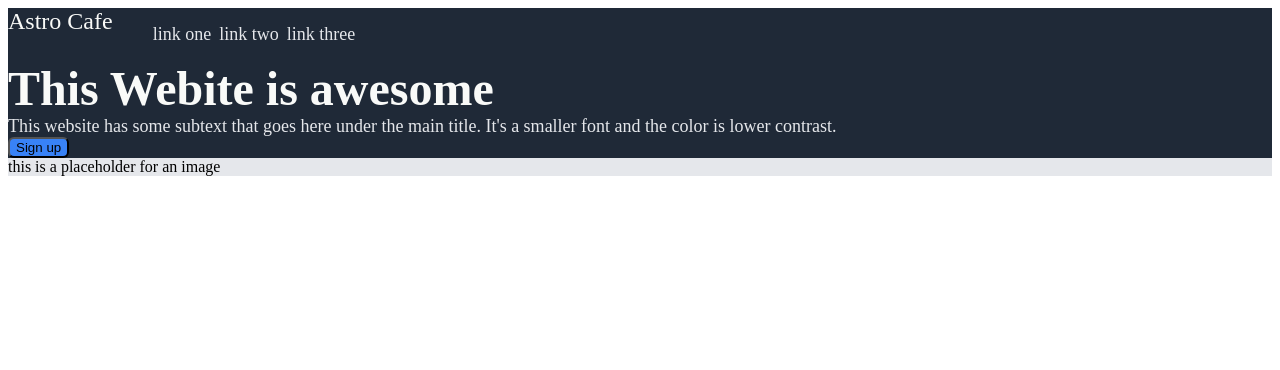
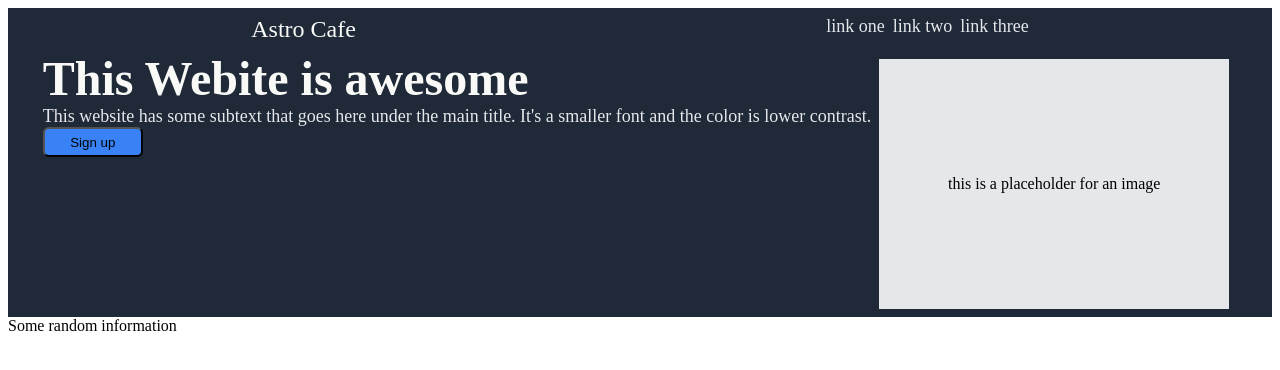
Before and after one commit to luckduc/landing-page, a plain HTML site: page index.html in a window 1280 px wide. Drawn offline with Linux system fonts and the light colour scheme.

Commit message:
Formated everything in the hero and header sections

```diff
--- a/index.html
+++ b/index.html
@@ -10,22 +10,31 @@
       <div class="top">
         <div class="header">
             <div class="header-logo">Astro Cafe</div>
-            <ul>
+            <ul class="header-links">
                 <li>link one</li>
                 <li>link two</li>
                 <li>link three</li>
             </ul>
         </div>
+    <div class="heroes">
         <div class="hero">
             <div class="hero-text">
                 <div class="hero-main-text">This Webite is awesome</div>
                 <div class="hero-seco-text">This website has some subtext that goes here under the main title. It's a smaller font and the color is lower contrast.</div>
                 <button class="hero-button">Sign up</button>
             </div>
+        </div>
+        <div class="hero-image">
             <div class="image-placeholder">
                 this is a placeholder for an image
             </div>
         </div>
       </div>
+      </div>
+      <div class="call-to-action">
+        <div class="cta-header">
+            Some random information
+        </div>
+      </div>
     </body>
 </html>
--- a/styles.css
+++ b/styles.css
@@ -1,5 +1,7 @@
 .header {
     display: flex;
+    justify-content: space-around;
+    padding: 8px;
 }
 
 .header-logo {
@@ -12,19 +14,26 @@
     display: flex;
     flex-direction: column;
     margin: 0;
+    padding: 0;
 }
 
 ul {
     list-style-type: none;
     display: flex;
-    flex-direction: flex-end;
     gap: 8px;
-
+    justify-content: flex-end;
+    margin: 0;
+    padding: 0;
 }
 
 li {
     font-size: 18px;
     color: #e5e7eb;
+}
+
+.heroes {
+    display: flex;
+    justify-content: center;
 }
 
 .hero {
@@ -36,18 +45,30 @@ li {
     font-size: 48px;
     font-weight: 900;
     color: #f9faf8;
+    display: flex;
+    flex-wrap: wrap;
 }
 
 .hero-seco-text {
     font-size: 18px;
     color: #e5e7eb;
+    display: flex;
+    flex-wrap: wrap;
 }
 
 .hero-button {
     background-color: #3882f6;
     border-radius: 6px;
+    width: 100px;
+    height: 30px;
 }
 
 .image-placeholder {
     background-color: #e5e7eb;
+    display: flex;
+    justify-content: center;
+    align-items: center;
+    height: 250px;
+    width: 350px;
+    margin: 8px;
 }
```
